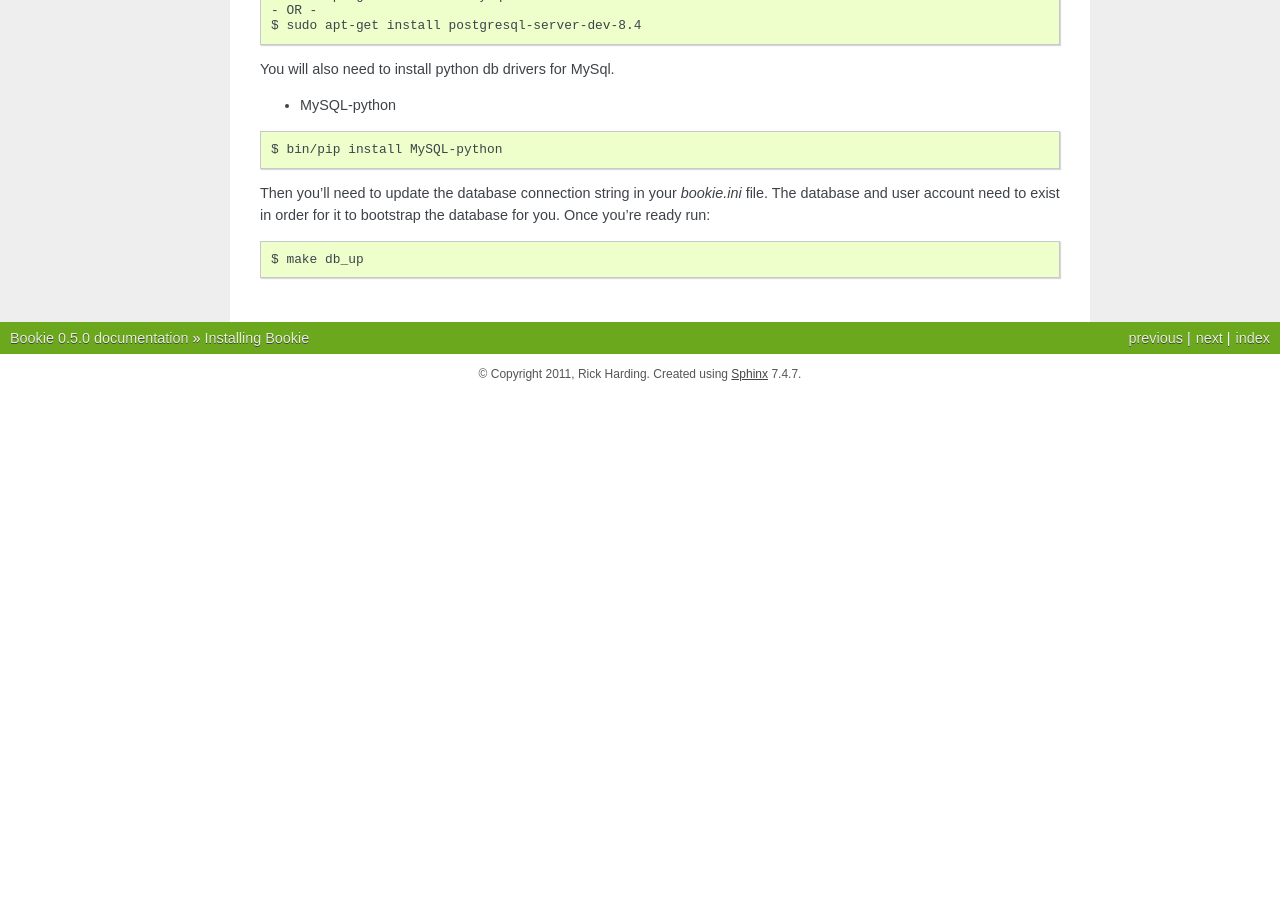
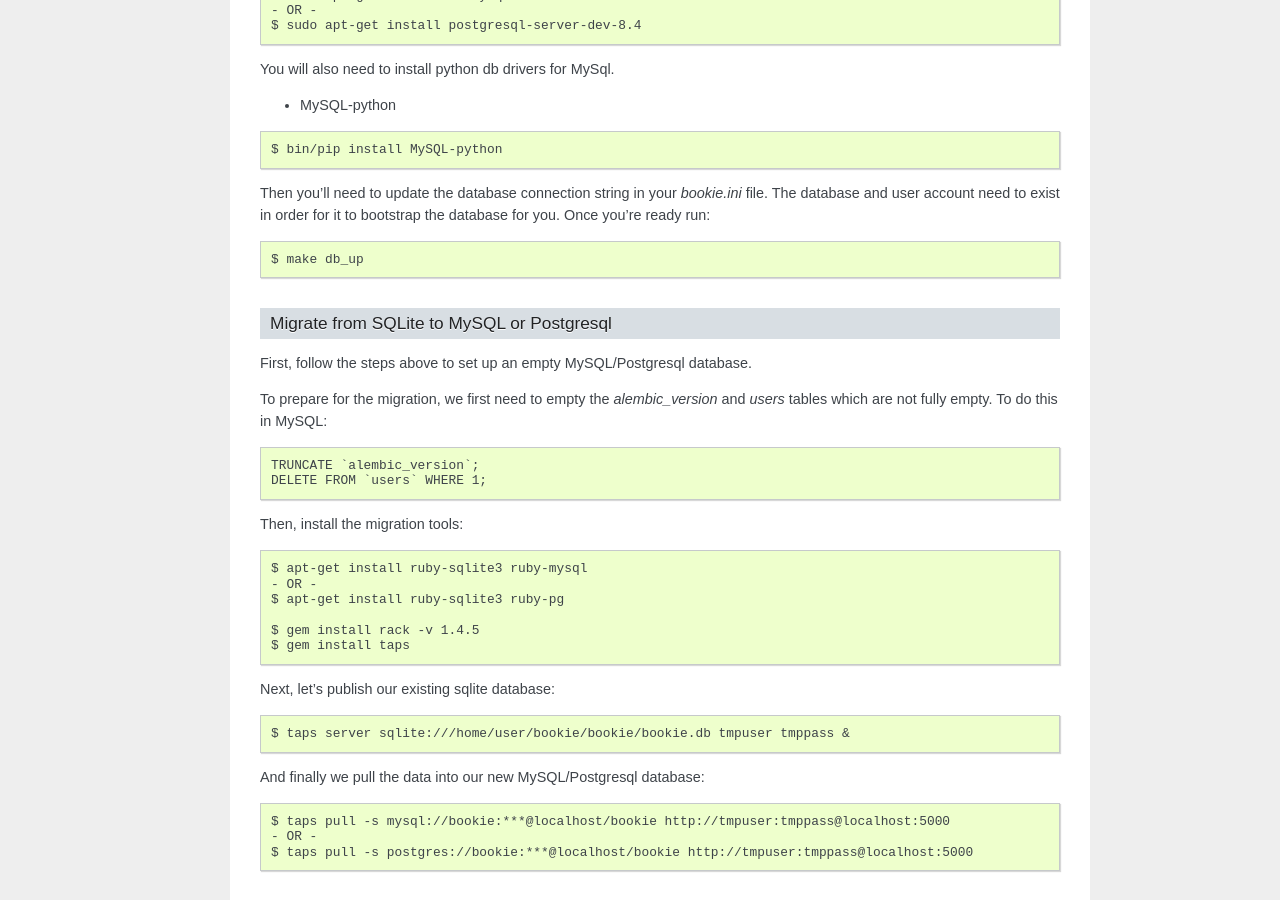
Before and after one commit to bookieio/Bookie, a Sphinx documentation site: the page built from docs/install.rst, in a window 1280 px wide and 900 px high, scrolled down 1844 px. Built offline with Sphinx 7.4.7, drawn with Linux system fonts in a browser that asks for light colours; before the commit the page ends 2238 px from its top, so only the background shows below that; some of the changed text lies outside the part shown.

Commit message:
Document database migration from sqlite to mysql/postgresql

```diff
--- a/docs/install.rst
+++ b/docs/install.rst
@@ -122,6 +122,44 @@
 
     $ make db_up
 
+
+Migrate from SQLite to MySQL or Postgresql
+~~~~~~~~~~~~~~~~~~~~~~~~~~~~~~~~~~~~~~~~~~
+First, follow the steps above to set up an empty MySQL/Postgresql database.
+
+To prepare for the migration, we first need to empty the `alembic_version`
+and `users` tables which are not fully empty. To do this in MySQL:
+
+::
+
+    TRUNCATE `alembic_version`;
+    DELETE FROM `users` WHERE 1;
+
+Then, install the migration tools:
+
+::
+
+    $ apt-get install ruby-sqlite3 ruby-mysql
+    - OR -
+    $ apt-get install ruby-sqlite3 ruby-pg
+
+    $ gem install rack -v 1.4.5
+    $ gem install taps
+
+Next, let's publish our existing sqlite database:
+
+::
+
+    $ taps server sqlite:///home/user/bookie/bookie/bookie.db tmpuser tmppass &
+
+And finally we pull the data into our new MySQL/Postgresql database:
+
+::
+
+   $ taps pull -s mysql://bookie:***@localhost/bookie http://tmpuser:tmppass@localhost:5000
+   - OR -
+   $ taps pull -s postgres://bookie:***@localhost/bookie http://tmpuser:tmppass@localhost:5000
+
 .. _`browser extension`: extensions.html
 .. _`hosting docs`: hosting.html
 .. _`Celery`: http://www.celeryproject.org/
```
